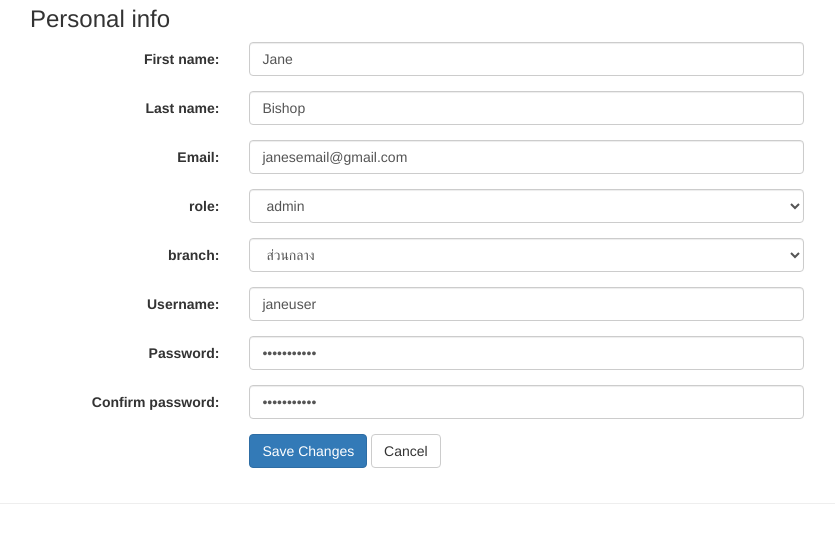
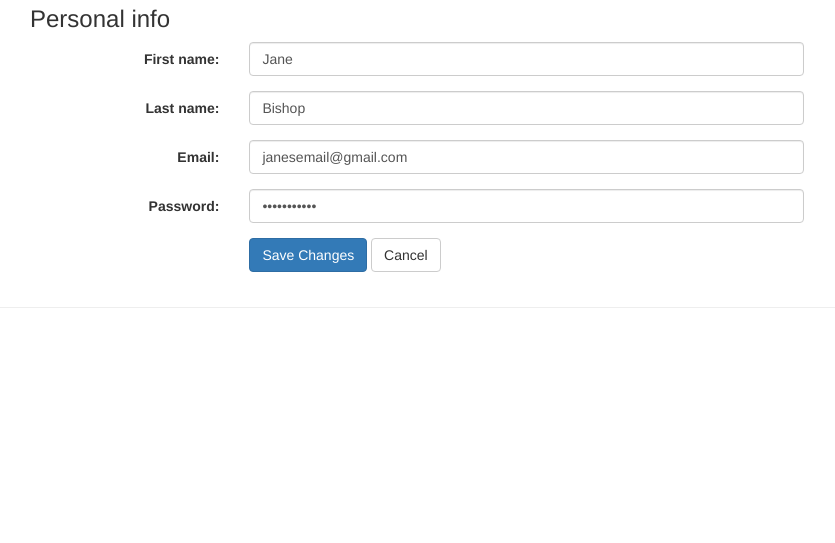
Before and after one commit to wanchat111/fileserver-web, a PHP site: page /editaccount.php in a window 1280 px wide. Shown: the part 167-710 px from the top of the page, without its empty margins (40-875 px from the left). Run offline with PHP 8.4, Linux system fonts and the light colour scheme; some libraries are stand-ins or nearby versions.

Commit message:
clean design

```diff
--- a/web/accountList.php
+++ b/web/accountList.php
@@ -29,7 +29,7 @@ require_once("helper/utility_helper.php");
 
              <thead>
 
-               <th><input type="checkbox" id="checkall" /></th>
+
                <th>Name</th>
                <th>Surname</th>
                <th>Role</th>
@@ -41,7 +41,7 @@ require_once("helper/utility_helper.php");
              <tbody>
 
               <tr>
-                <td><input type="checkbox" class="checkthis" /></td>
+
                 <td>New</td>
                 <td>Nisarat</td>
                 <td>user</td>
@@ -52,7 +52,7 @@ require_once("helper/utility_helper.php");
               </tr>
 
               <tr>
-                <td><input type="checkbox" class="checkthis" /></td>
+
                 <td>Tun</td>
                 <td>Wanchat</td>
                 <td>admin</td>
--- a/web/editaccount.php
+++ b/web/editaccount.php
@@ -54,51 +54,16 @@
             </div>
           </div>
 
-          <div class="form-group">
-            <label class="col-lg-3 control-label">role:</label>
-            <div class="col-lg-8">
-              <div class="ui-select">
-                <select id="role" class="form-control">
-                  <option value="admin">admin</option>
-                  <option value="useradmin">useradmin</option>
-                  <option value="user">user</option>
-                </select>
-              </div>
-            </div>
-          </div>
-
-<div class="form-group">
-            <label class="col-lg-3 control-label">branch:</label>
-            <div class="col-lg-8">
-              <div class="ui-select">
-                <select id="branch" class="form-control">
-                  <option value="1">ส่วนกลาง</option>
-                  <option value="2">ทวีรัตน์</option>
-                  <option value="3">ท่าจีน</option>
-                </select>
-              </div>
-            </div>
-          </div>
 
 
-          <div class="form-group">
-            <label class="col-md-3 control-label">Username:</label>
-            <div class="col-md-8">
-              <input class="form-control" type="text" value="janeuser">
-            </div>
-          </div>
+
           <div class="form-group">
             <label class="col-md-3 control-label">Password:</label>
             <div class="col-md-8">
               <input class="form-control" type="password" value="11111122333">
             </div>
           </div>
-          <div class="form-group">
-            <label class="col-md-3 control-label">Confirm password:</label>
-            <div class="col-md-8">
-              <input class="form-control" type="password" value="11111122333">
-            </div>
-          </div>
+
           <div class="form-group">
             <label class="col-md-3 control-label"></label>
             <div class="col-md-8">
--- a/web/index.php
+++ b/web/index.php
@@ -26,7 +26,7 @@
 
              <thead>
 
-               <th><input type="checkbox" id="checkall" /></th>
+
                <th>File Name</th>
                <th>Date modified</th>
                <th>Description</th>
@@ -38,7 +38,7 @@
              <tbody>
 
               <tr>
-                <td><input type="checkbox" class="checkthis" /></td>
+
                 <td>fichier1</td>
                 <td>14/01/2017</td>
                 <td>file description1</td>
@@ -48,7 +48,7 @@
               </tr>
 
               <tr>
-                <td><input type="checkbox" class="checkthis" /></td>
+
                 <td>fichier2</td>
                 <td>14/01/2017</td>
                 <td>file description2</td>
```
